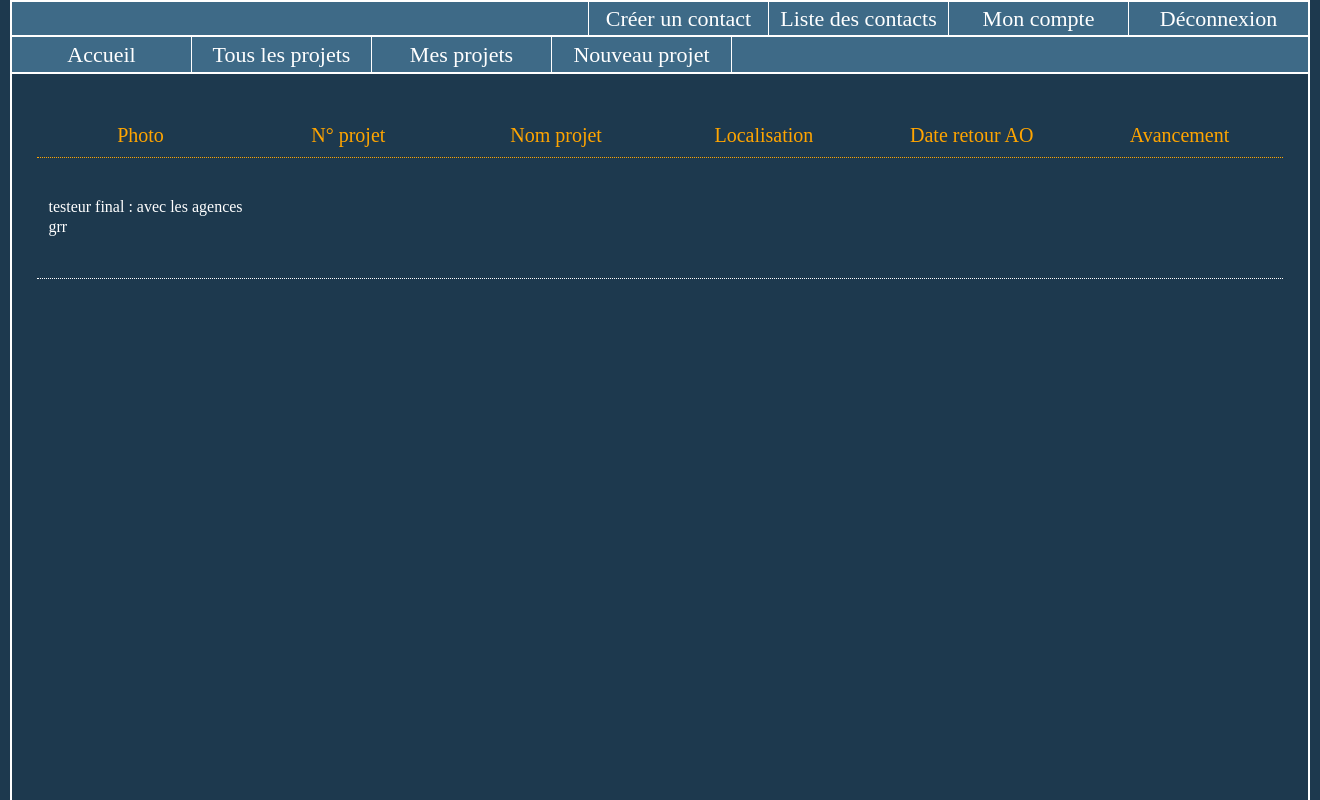
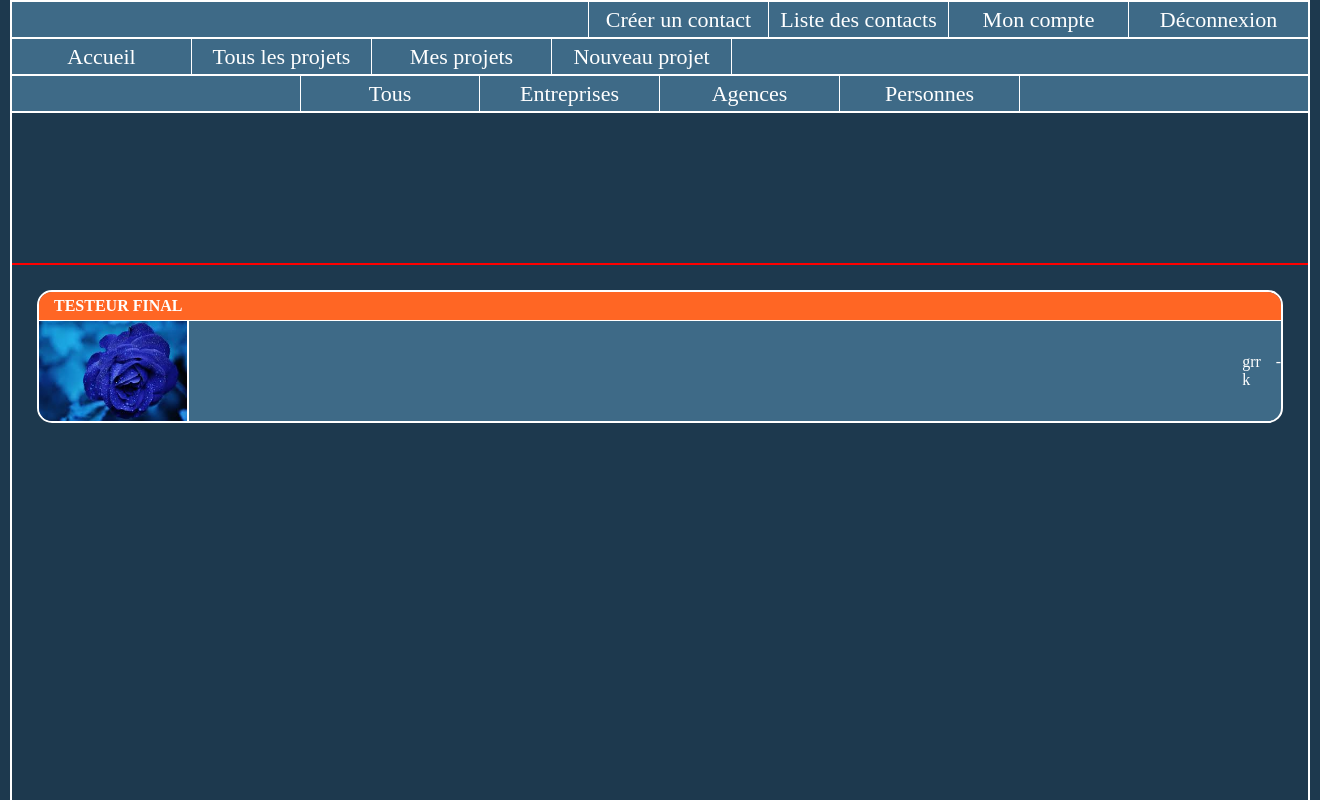
Before and after one commit to Pandor74/Pandor74.github.io, a Django app: page /collaborateurs/contacts/ in a window 1320 px wide. Run offline with Django 3.2, Linux system fonts and the light colour scheme; data comes from the database, SQL or seed files in the repository; both versions use the stored data as it was after the commit.

Commit message:
gestion BDD entreprise, listing formulaire a priori tout marche correct

```diff
--- a/apps/collaborateurs/static/css/base_style.css
+++ b/apps/collaborateurs/static/css/base_style.css
@@ -54,9 +54,9 @@ header {
 	display:flex;
 	font-size:22px;
 	width:100%;
-	box-sizing: border-box;
+	/*box-sizing: border-box;*/
 	background-color:#3e6a87;
-	height:35px;
+	/*height:35px;*/
 
 }
 
@@ -64,7 +64,7 @@ header {
 .list_nav_sup {
 	list-style-type:none;
 	width: 100%;
-	box-sizing: border-box;
+	/*box-sizing: border-box;*/
 	display:flex;
 
 	height:100%;
@@ -77,6 +77,7 @@ header {
 	margin:0;
 	padding:0;
 	border-bottom:solid white 2px;
+	height:35px;
 
 }
 
@@ -87,7 +88,7 @@ header {
 
 #LNS2 {
 	justify-content: flex-start;
-
+	height:35px;
 	margin:0;
 	padding:0;
 
--- a/apps/collaborateurs/static/css/navigation_style.css
+++ b/apps/collaborateurs/static/css/navigation_style.css
@@ -19,7 +19,7 @@
 @media all and (min-height:300px) {
 	.titre_projet {
 		position:sticky;
-		top:74px;
+		top:76px;
 	}
 }
 
--- a/apps/collaborateurs/static/css/nouveau_entreprise_style.css
+++ b/apps/collaborateurs/static/css/nouveau_entreprise_style.css
@@ -69,6 +69,10 @@ form .errorlist {
 
 }
 
+form select:hover {
+	cursor:pointer;
+}
+
 #BcreateEntreprise {
 	font-size: 25px;
 	background-color:#3e6a87;
--- a/apps/collaborateurs/static/css/tous_les_contacts_style.css
+++ b/apps/collaborateurs/static/css/tous_les_contacts_style.css
@@ -1,6 +1,7 @@
 #content {
-	padding-left:25px;
-	padding-right:25px;
+	padding-left:0px;
+	padding-right:0px;
+	padding-top: 0px;
 }
 
 
@@ -24,80 +25,142 @@
 }
 
 
+.contact_nav {
+	display:flex;
+	border-bottom: solid white 2px;
+
+	font-size: 22px;
+	width:100%;
+	height:35px;
+	justify-content: center;
+	background-color: #3e6a87;
+
+}
+
+
+@media all and (min-height:300px) {
+	.contact_nav {
+		position:sticky;
+		top:76px;
+	}
+}
+
+
+.contact_nav_choice {
+	display:flex;
+	box-sizing: border-box;
+	border-right:solid white 1px;
+	min-width: 180px;
+	height: 100%;
+	justify-content: center;
+	align-items: center;
+	border-collapse: collapse;
+}
+
+
+
+.contact_nav_choice:hover {
+	cursor:pointer;
+	background-color: #ff6624;
+}
+
+#CNC_tous {
+	border-left:solid white 1px;
+}
+
+
+
+
+
+.filtres {
+	display: flex;
+	height:150px;
+	width:100%;
+	border-bottom:solid red 2px;
+}
+
 #Bfiltrer {
 	margin-left: 25px;
 }
 
-#filtres_wrapper {
+
+
+
+
+.list_wrapper {
 	display:flex;
-	flex-direction: row;
-	justify-content: space-between;
-	font-size: 20px;
-	border-bottom: dotted orange 1px;
+	flex-direction: column;
+	padding: 25px;
 }
 
-.filtres {
-	color:orange;
-	width:207px;
-	text-align:  center;
-	padding-bottom: 10px;
 
-
-	/*border:solid red ;*/
-}
 
 
 
 .line_wrapper {
 	display:flex;
-	flex-direction: row;
+	flex-direction: column;
 	justify-content: space-between;
-	padding-bottom: 10px;
-	padding-top: 10px;
-	border-bottom: dotted white 1px;
-
+	border: solid white 2px;
+	margin-bottom:20px;
+	background-color: #3e6a87;
+	border-radius:15px;
+	box-sizing: border-box;
+	overflow: hidden;
 
 }
 
-.projet_prop {
-
-	width:207px;
-	height: 100px;
+.contact_titre {
 	display: flex;
-	justify-content: center;
-	align-items: center;
-	padding: 0px 5px 0px 5px;
+	padding:5px 15px 5px 15px;
+	width:100%;
+	background-color: #ff6624;
+	font-weight: bold;
+	border-bottom: solid white 1px;
 }
 
-.projet_prop a {
+
+.contact_prop {
+
+
+	display: flex;
+	justify-content: flex-start;
+	align-items: center;
+	padding: 0px 0px 0px 0px;
+}
+
+.contact_prop a {
 	display: flex;
 	overflow: auto;
 	max-height: 100%;
+	width:100%;
 	justify-content: flex-start;
 	align-items: flex-start;
 
 }
 
-.projet_prop a::-webkit-scrollbar {
+.contact_prop a::-webkit-scrollbar {
 	display: none;
 }
 
 
 
-.projet_prop img {
+.contact_prop img {
 	box-sizing: border-box;
-	border:solid white 2px;
+	border-right:solid white 2px;
 }
 
-.projet_prop ul {
-	margin:0;
-	padding:0;
+.contact_prop ul {
+	display: flex;
+	flex-direction: row;
+	margin:0px;
+	padding:0px;
 }
 
-.projet_prop li {
+.contact_prop li {
+	display: flex;
 	list-style-type: none;
-
-	margin-bottom: 2px;
 	word-break: break-all;
+	height: 100%;
 
 }
--- a/apps/collaborateurs/templates/collaborateurs/nouveau_entreprise.html
+++ b/apps/collaborateurs/templates/collaborateurs/nouveau_entreprise.html
@@ -38,6 +38,12 @@
 			<h1> Veuillez saisir l'adresse de l'agence </h1>
 			{{formAdresse.as_p}}
 		</div>
+
+		<div class="form-wrapper">
+			<h1> Veuillez saisir les compétences techniques de l'agence </h1>
+			{{formCompetence.as_p}}
+		</div>
+
 	</div>
 	<input type="submit" value="Créer l'entreprise" id="BcreateEntreprise" />
 
--- a/apps/collaborateurs/templates/collaborateurs/tous_les_contacts.html
+++ b/apps/collaborateurs/templates/collaborateurs/tous_les_contacts.html
@@ -13,37 +13,60 @@
 
 {% block content %}
 
-
-	<div id="filtres_wrapper">
-		<div class="filtres" id="photo_projet">Photo</div>
-		<div class="filtres" id="num_projet">N° projet</div>
-		<div class="filtres" id="nom_projet">Nom projet</div>
-		<div class="filtres" id="loc_projet">Localisation</div>
-		<div class="filtres" id="date_projet">Date retour AO</div>
-		<div class="filtres" id="avancement_projet">Avancement</div>
+	<div class="contact_nav">
+		<a href=""><div class="contact_nav_choice" id="CNC_tous">Tous</div></a>
+		<a href=""><div class="contact_nav_choice" id="CNC_ent">Entreprises</div></a>
+		<a href=""><div class="contact_nav_choice" id="CNC_agence">Agences</div></a>
+		<a href=""><div class="contact_nav_choice" id="CNC_pers">Personnes</div></a>
 	</div>
 
 
 
+
+
+
+	<div class="contact_content">
+
+		<div class="filtres">
+
+
+		</div>
+
+		<div class="list_wrapper">
 			{% for entreprise in entreprises %}
 			<div class="line_wrapper">
-		<div class="projet_prop">
-			<a href="{% url 'voir_entreprise' entreprise.pk %}" >
+				<a href="{% url 'voir_entreprise' entreprise.nom_ent %}" >
+					<div class="contact_titre">
+						{{entreprise.nom_ent|upper}}
+					</div>
+				</a>
+					<div class="contact_prop">
+							<a href="{% url 'voir_entreprise' entreprise.nom_ent %}" >
+								{% if entreprise.logo_ent %}
+									<img src="{{BASE_DIR}}/{{entreprise.logo_ent.url}}" alt="Il n'y a pas de photo actuellement" width="150" height="100"/>
+
+								{% else %}
+										<img src="{{BASE_DIR}}/media/images/logo.jpg" alt="Il n'y a pas de photo actuellement" width="150" height="100" />
+								{% endif %}
+							</a>
+
 							<ul>
-					<li>{{entreprise.nom_ent}} : avec les agences</li>
-					{% for agence in agences %}
-						<li>{{agence.nom}}</li>
+								{% for agence in entreprise.agence_set.all %}
+								<li>{{agence.nom}} - {{agence.adresse.ville}}
+
+								</li>
 								{% empty %}
-						pas d'agences
+									<li>Aucune agence enregistrée à ce jour</li>
 								{% endfor %}
 							</ul>
-			</a>
+						</ul>
 					</div>
 			</div>
 			{% empty %}
 				<p>Il n'y a pas de contacts actuellement ! </p>
 			{% endfor %}
-
+		</div>
+	</div>
 
 
 
--- a/apps/collaborateurs/urls.py
+++ b/apps/collaborateurs/urls.py
@@ -33,7 +33,7 @@ urlpatterns = [
     url(r'^projet/(?P<pk>.{1,9})/lot/(?P<id>\d{1,3})/fichier/(?P<iddoc>\d{1,3})-(?P<nom>.+)$',views.Voir_Fichier_PDF_Lot,name="voir_fichier"),
     url('contacts/',views.Liste_Contact,name="contacts_liste"),
     url('nouvelle_entreprise',views.New_Entreprise,name="nouveau_entreprise"),
-    url(r'^entreprise/(?P<pk>\d+)$',views.Afficher_Entreprise,name="voir_entreprise"),
+    url(r'^entreprise/(?P<nom>.+)$',views.Afficher_Entreprise,name="voir_entreprise"),
 
 
 ]
--- a/apps/collaborateurs/views.py
+++ b/apps/collaborateurs/views.py
@@ -188,11 +188,11 @@ def New_Lot(request,pk):
 
 		if formLot.is_valid() and formCompetence.is_valid():
 			print('formulaires validés')
-			competences=formCompetence.cleaned_data['competences']
+			competences_form=formCompetence.cleaned_data['competences']
 
 			#permet de vérifier l'existance ou non de la compétence et si jamais on l'a créé au besoin
 			liste_competences=DomaineCompetence.objects.all()
-			for competence in competences:
+			for competence in competences_form:
 				if ExistOrNotCompetence(liste_competences,competence):
 					print('domaine de compétence éxiste déjà on passe')
 				else:
@@ -210,7 +210,7 @@ def New_Lot(request,pk):
 			lot.save()
 
 			#boucle pour ajouter les compétences qui ont été séléctionnée dans le formulaire
-			for competence in competences:
+			for competence in competences_form:
 				compvalid=liste_competences.filter(competence=competence).get()
 				lot.activites.add(compvalid)
 
@@ -355,35 +355,58 @@ def New_Entreprise(request):
 		entreprise=Propriete()
 		formEntreprise=EntrepriseForm(request.POST,request.FILES)
 
-		if formAgence.is_valid() and formAdresse.is_valid() and formEntreprise.is_valid():
+
+		formCompetence=CompetenceForm(request.POST or None,)
+
+		if formAgence.is_valid() and formAdresse.is_valid() and formEntreprise.is_valid() and formCompetence.is_valid():
 
 			envoi=True
+
+
+			competences_form=formCompetence.cleaned_data['competences']
+
+			#permet de vérifier l'existance ou non de la compétence et si jamais on l'a créé au besoin
+			liste_competences=DomaineCompetence.objects.all()
+			for competence in competences_form:
+				if ExistOrNotCompetence(liste_competences,competence):
+					print('domaine de compétence éxiste déjà on passe')
+				else:
+					DomaineCompetence.objects.create(competence=competence)
+
+					print('création du domaine de compétence inexistant')
 
 			adresse=formAdresse.save(commit=False)
 			agence=formAgence.save(commit=False)
 			entreprise=formEntreprise.save()
 			agence.entreprise=entreprise
+			agence.save()
 			adresse.agence=agence
-			agence.save()
+
 			adresse.save()
+
+			#boucle pour ajouter les compétences qui ont été séléctionnée dans le formulaire
+			for competence in competences_form:
+				compvalid=liste_competences.filter(competence=competence).get()
+				agence.competences_agence.add(compvalid)
 
 
 
 
-			return redirect('voir_entreprise', pk=entreprise.pk)
+			return redirect('voir_entreprise', nom=entreprise.nom_ent)
 
 		return render(request,'collaborateurs/nouveau_entreprise.html',locals())
 	else:
 		formAgence=AgenceForm()
 		formAdresse=AdresseForm()
 		formEntreprise=EntrepriseForm()
+		formCompetence=CompetenceForm()
 
 	return render(request,'collaborateurs/nouveau_entreprise.html',locals())
 
 
 
-def Afficher_Entreprise(request,pk):
-	entreprise=get_object_or_404(Entreprise,pk=pk)
+def Afficher_Entreprise(request,nom):
+	entreprise=get_object_or_404(Entreprise,nom_ent=nom)
 
 	return render(request,'collaborateurs/entreprise.html',locals())
 
```
Also changed, not shown: apps/collaborateurs/forms.py (+10 -1 lines), apps/collaborateurs/models.py (+21 -8 lines), apps/collaborateurs/migrations/0010_auto_20181018_0911.py (added), apps/collaborateurs/migrations/0011_auto_20181018_0915.py (added), apps/collaborateurs/migrations/0012_auto_20181018_0929.py (added), apps/collaborateurs/migrations/0013_auto_20181018_1414.py (added), db.sqlite3. Lines whose indentation alone changed are shown as unchanged.
